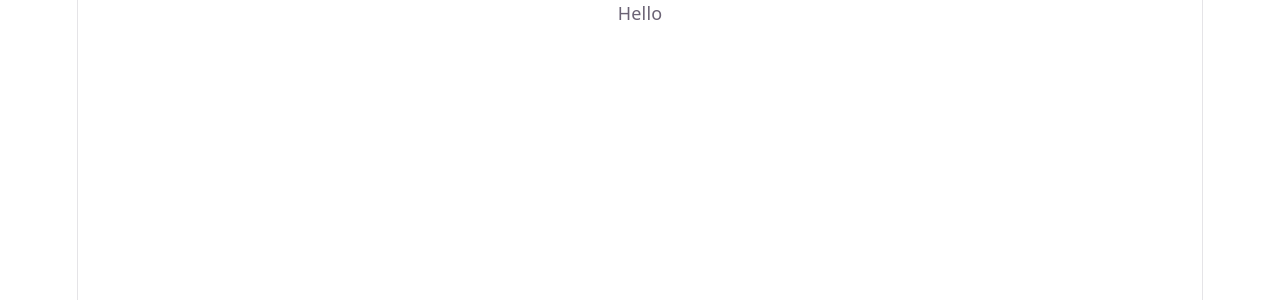
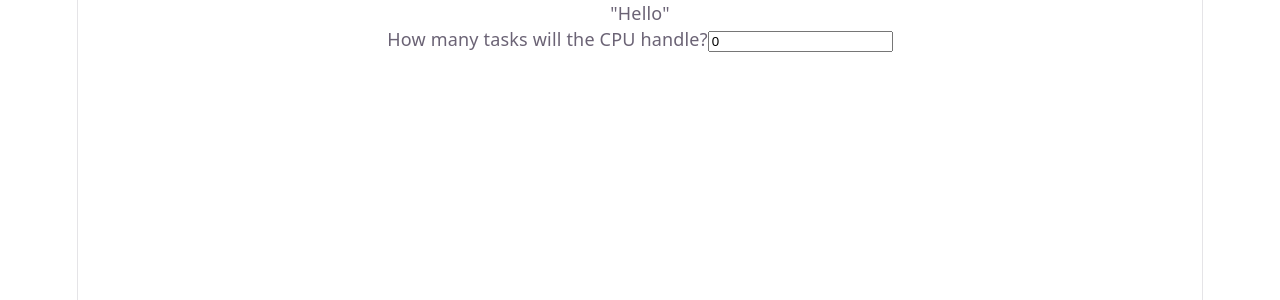
Before and after one commit to SaeedAlghamdiDev/OperatingSystemsProject, a React (Vite) app in the folder OperatingSystemsProject/: page / in a window 1280 px wide. Shown: the top 300 px of the page. Built offline with nearby package versions, Linux system fonts and the light colour scheme.

Commit message:
listing tasks

```diff
--- a/OperatingSystemsProject/src/App.jsx
+++ b/OperatingSystemsProject/src/App.jsx
@@ -1,9 +1,12 @@
-
+import CPUSchedulingAlgorithmInput from "./CPUSchedulingAlgorithmInput";
 
 function app(){
 
 
-  return("Hello");
+  return(<>
+  "Hello"
+  <CPUSchedulingAlgorithmInput/>
+  </>);
 }
 
 export default app
--- /dev/null
+++ b/OperatingSystemsProject/src/CPUSchedulingAlgorithmInput.jsx
@@ -0,0 +1,52 @@
+import TaskDataInput from "./taskDataInput.jsx";
+import {useEffect} from "react";
+import {useState} from "react";
+
+function CPUSchedulingAlgorithmInput(){
+
+
+    const [numberOfTasks, setNumberOfTasks] = useState(0);
+
+    const handleTasksChange = (event) => {
+
+        //if statment makes sure value isnt less than 0
+        if(event.target.value < 0){
+            setNumberOfTasks(0);
+        } else {
+            setNumberOfTasks(parseInt(event.target.value));
+        }
+
+
+    }
+
+    //Building an array of <TaskDataInputs>
+    const items = [];
+    for(let i = 1; i < numberOfTasks + 1; i++){
+        items.push(<TaskDataInput name = {i} quantum = {true}/>)
+    }
+
+
+
+
+    return(<>
+
+        <div>
+        <p>How many tasks will the CPU handle?
+             <input type="number" value={numberOfTasks} onChange={handleTasksChange}></input>
+        </p>
+        </div>
+
+        <p>
+
+
+        {items}
+
+        </p>
+
+
+
+    </>)
+
+}
+
+export default CPUSchedulingAlgorithmInput
--- /dev/null
+++ b/OperatingSystemsProject/src/taskDataInput.jsx
@@ -0,0 +1,36 @@
+import {useEffect} from "react";
+import {useState} from "react";
+
+function TaskDataInput(props){
+
+
+    const [arrivalTime, setArrivalTime] = useState(0);
+    const [burstTime, setBurstTime] = useState(0);
+    const [quantumTime, setQuantumTime] = useState(0);
+
+    const handleArrivalTimeChange = (event) => {
+
+            setArrivalTime(parseInt(event.target.value));
+
+    }
+    const handleBurstTimeChange = (event) => {
+
+            setBurstTime(parseInt(event.target.value));
+
+    }
+    const handleQuantumTimeChange = (event) => {
+
+            setQuantumTime(parseInt(event.target.value));
+
+    }
+
+    return(<>
+    <div>
+    Task: {props.name} <input type="number" value={arrivalTime} onChange={handleArrivalTimeChange} ></input>
+                       <input type="number" value={burstTime} onChange={handleBurstTimeChange} ></input>
+                       {props.quantum == true? <input type="number" value={quantumTime} onChange={handleQuantumTimeChange} ></input>: null}
+    </div>
+    </>);
+}
+
+export default TaskDataInput
```
